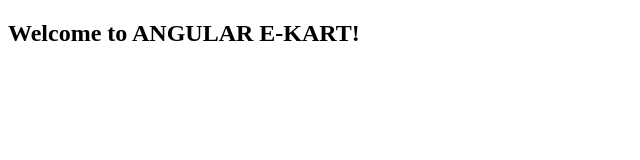
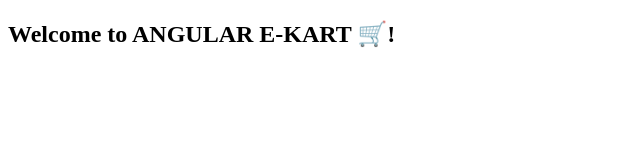
Before and after one commit to Bapa12/angular16-ekart, an Angular app: page / in a window 1280 px wide. Shown: the top 160 px of the page, without its empty margins (0-640 px from the left). Built offline with nearby package versions, Linux system fonts and the light colour scheme.

Commit message:
Added a shopping cart emoji to 'title' variable in app.component.ts

```diff
--- a/src/app/app.component.ts
+++ b/src/app/app.component.ts
@@ -6,5 +6,5 @@ import { Component } from '@angular/core';
   styleUrls: ['./app.component.css']
 })
 export class AppComponent {
-  title = 'Angular E-kart';
+  title = 'Angular E-kart 🛒';
 }
```
